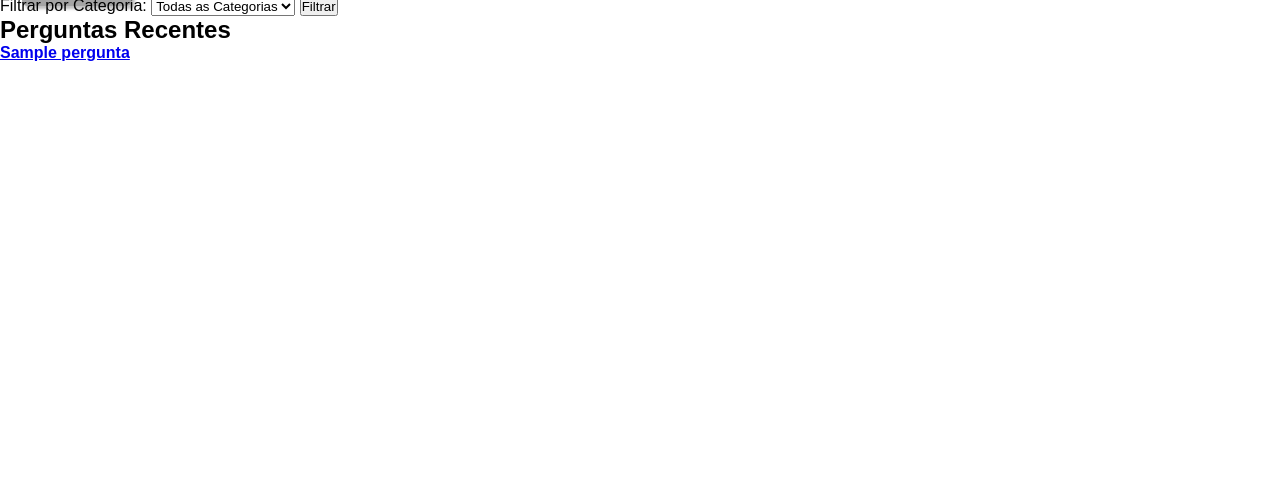
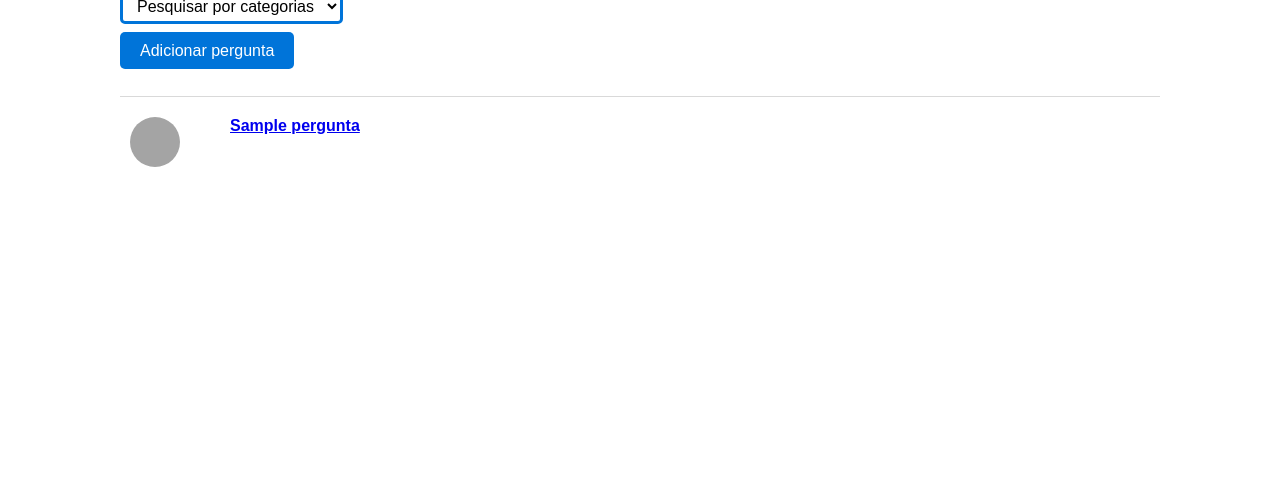
Before and after one commit to AndreyHenrique1/ProjetoTCC, a Flask app: page / in a window 1280 px wide. Shown: the part 141-638 px from the top of the page. Run offline with Flask 3, Linux system fonts and the light colour scheme; a user stored in the database is signed in; tables that the repository leaves empty hold one stand-in row (values such as "Sample post").

Commit message:
CSS da home em andamento

```diff
--- a/back-end/routes/homeRoutes.py
+++ b/back-end/routes/homeRoutes.py
@@ -7,7 +7,12 @@ home_route = Blueprint('home', __name__, template_folder='../../front-end/templa
 
 @home_route.route('/')
 def home():
-    # Obtém as categorias e perguntas do banco e envia para a home
+    categoria_id = request.args.get('categoria')
     categorias = Categoria.query.all()
-    perguntas = Pergunta.query.order_by(Pergunta.data_criacao.desc()).all()
+
+    if categoria_id:
+        perguntas = Pergunta.query.filter_by(codCategoria=categoria_id).order_by(Pergunta.data_criacao.desc()).all()
+    else:
+        perguntas = Pergunta.query.order_by(Pergunta.data_criacao.desc()).all()
+
     return render_template('home.html', perguntas=perguntas, categorias=categorias)
--- a/front-end/static/style/estilo.css
+++ b/front-end/static/style/estilo.css
@@ -31,7 +31,7 @@ header {
     background-color: var(--cor2);
     width: 100%;
     max-width: 100vw;
-    height: 120px;
+    height: 80px;
     display: flex;
     justify-content: space-between; /* Alinha os itens com espaço entre eles */
     align-items: center;
@@ -42,7 +42,7 @@ header {
 }
 
 main {
-    padding-top: 70px;
+    padding-top: 50px;
     padding-left: 120px;
     padding-right: 120px;
     padding-bottom: 70px;
@@ -51,6 +51,24 @@ main {
 /* Estilizando a logo */
 .logo img {
     height: 80px;
+}
+
+/*Imagens em geral*/
+.img {
+    background-color: var(--cor1);
+    width: 200px;
+    height: 200px;
+    margin-top: 80px;
+}
+
+.img_usuario {
+    display: inline-block;
+    border-radius: 50%;
+    width: 50px;
+    height: 50px;
+    object-fit: cover; /* Faz com que a imagem preencha o elemento sem distorção */
+    background-color: var(--cor4);
+    margin-right: 50px;
 }
 
 /* Barra de pesquisa */
@@ -68,7 +86,6 @@ main {
     border-radius: 4px;
     border: 1px solid #ccc;
     border-radius: 20px;
-    color: var(--cor1);
     box-shadow: 3px 3px 3px rgba(0, 0, 0, 0.166);
 }
 
@@ -82,7 +99,6 @@ nav ul {
     padding: 0;
 }
 
-
 .centralizar {
     display: flex;
     justify-content: center;
@@ -92,8 +108,8 @@ nav ul {
 
 .formulario {
     display: flex;
-    width: 70%;
-    height: 80%;
+    width: 90%;
+    height: 110%;
     background-color: var(--cor0);
     border-radius: 10px;
     box-shadow: 2px 5px 10px rgba(0, 0, 0, 0.2);
@@ -135,10 +151,22 @@ nav ul {
     cursor: pointer;
     font-size: 16px;
     transition: background-color 0.3s ease;
+    text-decoration: none;
 }
 
 .btn_azul:hover {
     background-color: var(--cor3);
+}
+
+.btn_filtro {
+    background-color: #fff;
+    border: solid 3px var(--cor2);
+    transition: background-color 0.3s ease;
+    padding: 5px 10px;
+    border-radius: 5px;
+    text-align: center;
+    cursor: pointer;
+    font-size: 16px;
 }
 
 .btn_cinza {
@@ -159,13 +187,6 @@ nav ul {
     background-color: var(--cor1);
 }
 
-.img {
-    background-color: var(--cor1);
-    width: 200px;
-    height: 200px;
-    margin-top: 80px;
-}
-
 /* Divide a tela */
 .dividir_tela {
     display: flex;
@@ -182,3 +203,27 @@ nav ul {
     overflow: auto;
     max-height: 600px;
 }
+
+/* Adiciona uma borda em cima e embaixo de cada pergunta */
+.pergunta-item {
+    display: flex;
+    padding: 10px;
+    padding-top: 20px;
+    padding-bottom: 20px;
+    margin: 0;
+    border: solid 1px var(--cor1);
+    border-left: none;
+    border-right: none;
+}
+
+/* Remover a borda superior do primeiro item e a borda inferior do último item */
+.container_perguntas ul {
+    padding: 0;
+    list-style-type: none;
+    margin: 0;
+}
+
+/* Remove a borda inferior do último item */
+.container_perguntas ul li:last-child {
+    border-bottom: none;
+}
--- a/front-end/templates/home.html
+++ b/front-end/templates/home.html
@@ -8,6 +8,7 @@
     <!--Link do CSS-->
     <link rel="stylesheet" href="{{ url_for('static', filename='style/estilo.css') }}">
 </head>
+
 <body>
     <header>
         <div class="logo">
@@ -31,48 +32,43 @@
         </nav>
     </header>
 
-    <!-- Codigo de base
-    <header>
-        {% if current_user.is_authenticated %}
-        <h1>Bem-vindo {{ current_user.nomeUsuario }} à Plataforma de Perguntas e Respostas!</h1>
-        {% else %}
-        <h1>Bem-vindo à Plataforma de Perguntas e Respostas!</h1>
-        {% endif %}
-        <nav>
-            <ul>
-                {% if current_user.is_authenticated %}
-                <li><a href="{{ url_for('pergunta_route.perguntar') }}">Fazer uma Pergunta</a></li>
-                <li><a href="{{ url_for('login_route.logout') }}">Sair dessa conta</a></li>
-                {% else %}
-                <li><a href="{{ url_for('cadastrar_route.cadastrar') }}">Cadastrar</a></li>
-                <li><a href="{{ url_for('login_route.login') }}">Login</a></li>
-                {% endif %}
-            </ul>
-        </nav>
-    </header>-->
-
-    <li><a href="{{ url_for('pergunta_route.perguntar') }}" class="btn_cinza">Perguntar</a></li>
-
-    <form method="GET" action="{{ url_for('home.home') }}">
-        <label for="categoria">Filtrar por Categoria:</label>
-        <select id="categoria" name="categoria">
-            <option value="">Todas as Categorias</option>
+    <main>
+        <!--Pesquisar por categorias (Filtro)-->
+        <form method="GET" action="{{ url_for('home.home') }}" id="filter-form">
+            <select id="categoria" name="categoria" class="btn_filtro" onchange="this.form.submit()">
+                <option value="">Pesquisar por categorias</option>
                 {% for categoria in categorias %}
-            <option value="{{ categoria.codigo }}">{{ categoria.nome }}</option>
+                <option value="{{ categoria.codigo }}" {% if request.args.get('categoria')==categoria.codigo|string
+                    %}selected{% endif %}>
+                    {{ categoria.nome }}
+                </option>
                 {% endfor %}
             </select>
-        <button type="submit">Filtrar</button>
         </form>
 
-    <h2>Perguntas Recentes</h2>
+        <br>
+
+        <!--Se o usuário estiver logado-->
+        {% if current_user.is_authenticated %}
+        <a href="{{ url_for('pergunta_route.perguntar') }}" class="btn_azul">Adicionar pergunta</a>
+        {% endif %}
+
+        <br><br><br>
+
+        <!-- Perguntas realizadas pelos usuários -->
+        {% for pergunta in perguntas %}
+        <div class="container_perguntas">
             <ul>
-        {% for pergunta in perguntas %}
-        <li>
+                <li class="pergunta-item">
+                    <div class="img_usuario"></div>
                     <a href="{{ url_for('pergunta_route.pergunta_detalhe', pergunta_id=pergunta.codigo) }}">
-                <strong>{{ pergunta.titulo }}</strong>
+                        <strong class="titulo_pergunta">{{ pergunta.titulo }}</strong>
                     </a>
                 </li>
+            </ul>
+        </div>
         {% endfor %}
-    </ul>
+    </main>
 </body>
+
 </html>
```
Also changed, not shown: front-end/templates/pergunta_detalhe.html (+25 -12 lines). Lines whose indentation alone changed are shown as unchanged.
